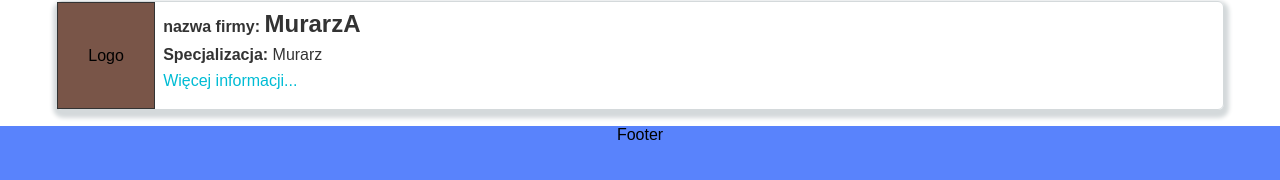
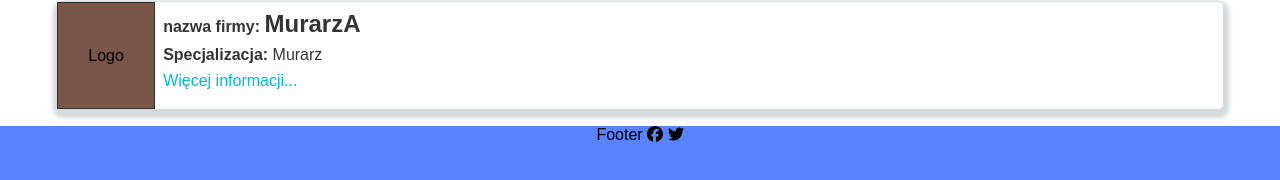
Before and after one commit to RobertTwardowski/Podwykonawca, a React (Create React App) app: page / in a window 1280 px wide. Shown: the part 2471-2651 px from the top of the page. Built offline with nearby package versions, Linux system fonts and the light colour scheme.

Commit message:
icons footer

```diff
--- a/babel-plugin-macros.config.js
+++ b/babel-plugin-macros.config.js
@@ -1,6 +1,7 @@
 module.exports = {
-  // ...
-  // Other macros config
+  'fontawesome-svg-core': {
+    'license': 'free'
+  },
   styledComponents: {
     pure: true,
   },
--- a/package.json
+++ b/package.json
@@ -5,6 +5,7 @@
   "private": true,
   "dependencies": {
     "@fortawesome/fontawesome-svg-core": "^6.3.0",
+    "@fortawesome/free-brands-svg-icons": "^6.3.0",
     "@fortawesome/free-regular-svg-icons": "^6.3.0",
     "@fortawesome/free-solid-svg-icons": "^6.3.0",
     "@fortawesome/react-fontawesome": "^0.2.0",
--- a/src/components/organisms/Footer/Footer.js
+++ b/src/components/organisms/Footer/Footer.js
@@ -1,11 +1,12 @@
 import React from 'react'
 import { FooterStyle } from './Footer.style'
 import { FontAwesomeIcon } from '@fortawesome/react-fontawesome'
+import { faFacebook, faTwitter } from "@fortawesome/free-brands-svg-icons"
 
 
  const Footer = () => {
   return (
-    <FooterStyle><div>Footer <FontAwesomeIcon icon="fa-solid fa-check-square" /></div>
+    <FooterStyle><div>Footer <FontAwesomeIcon icon={faFacebook} /> <FontAwesomeIcon icon={faTwitter} /></div>
  </FooterStyle>
   )
 }
```
Also changed, not shown: 1 other file (tests, documents, lock files or other folders).
